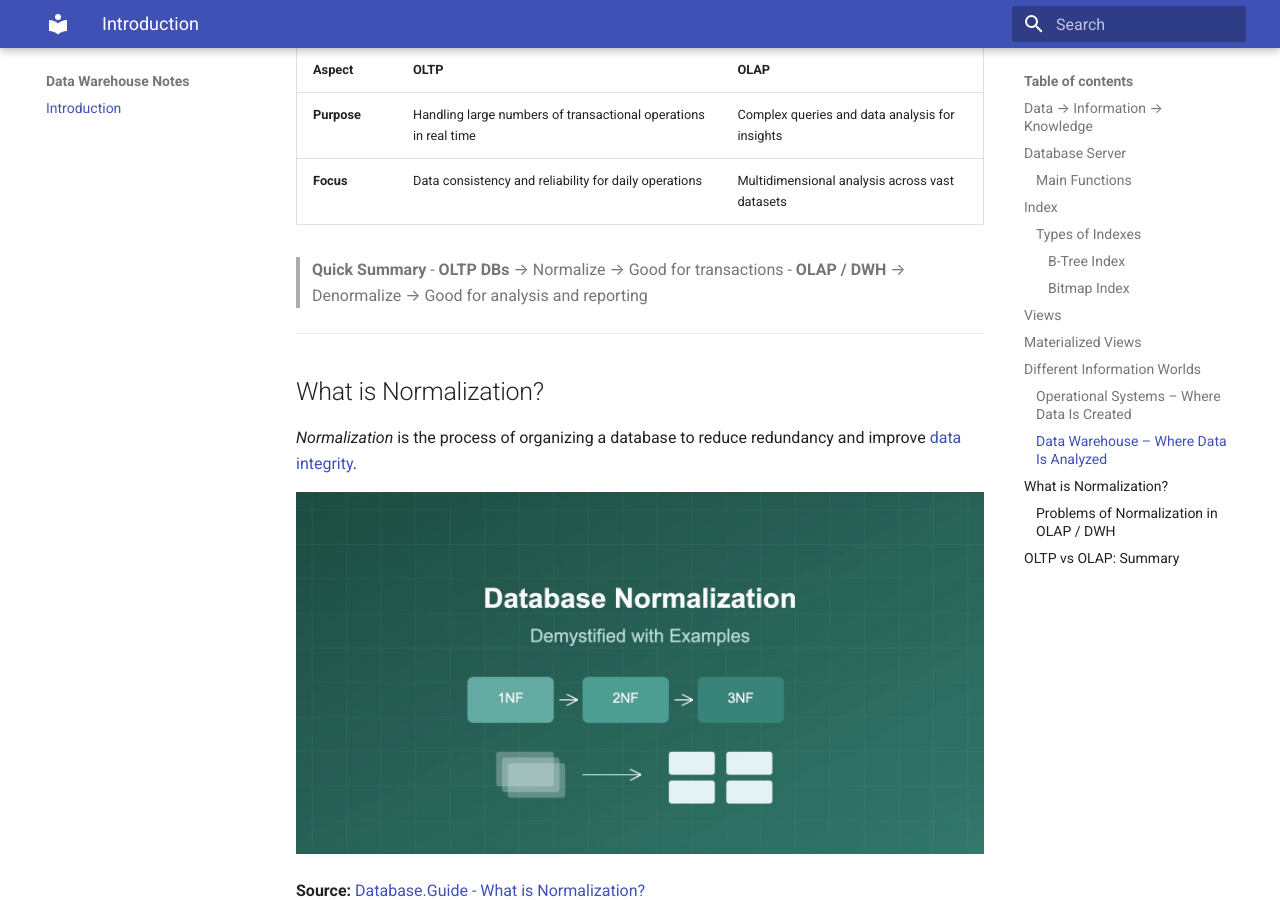
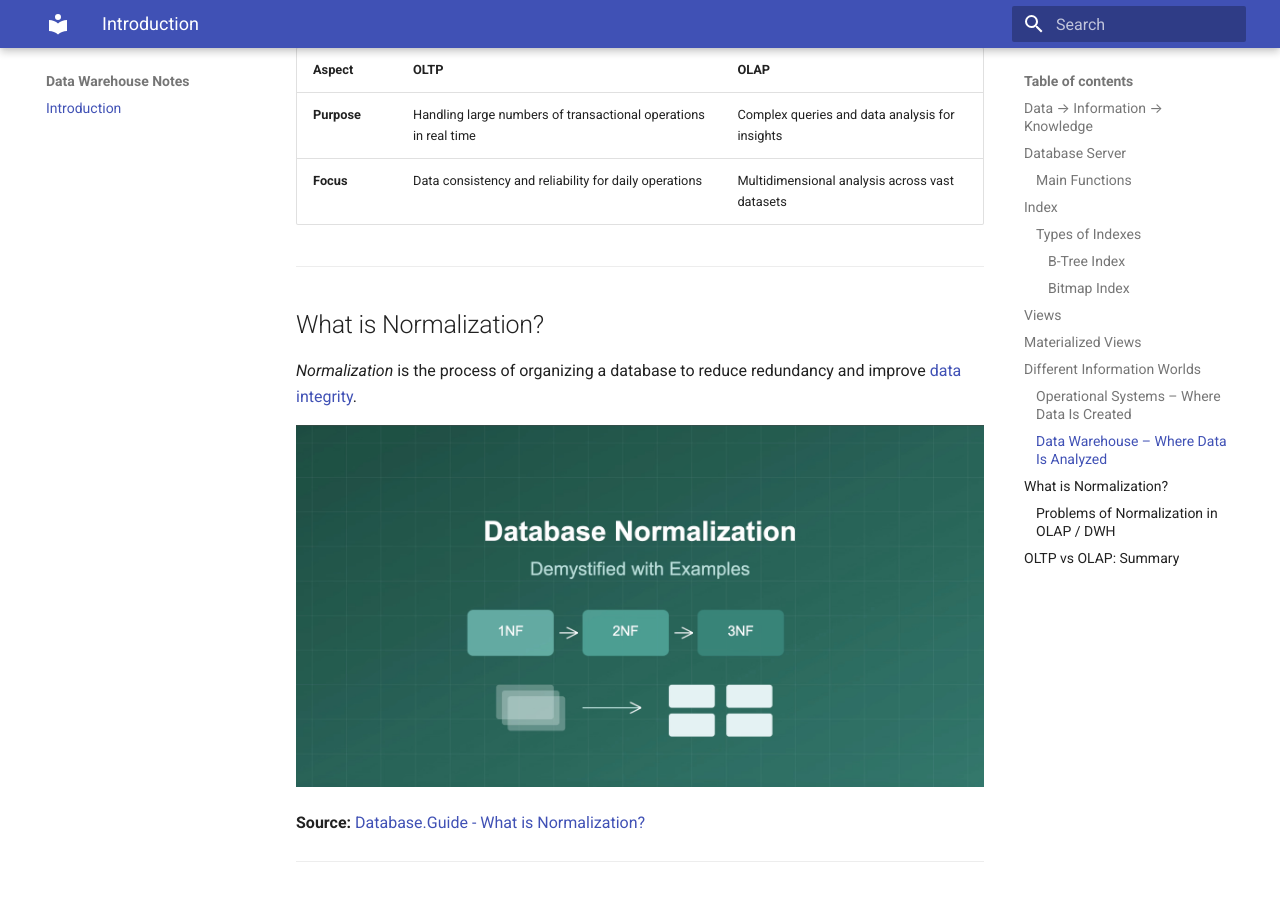
Before and after one commit to salma-nour-eldeen6/data-warehouse-study-notes, an MkDocs documentation site: the page built from docs/ch-1/1_introduction.md, in a window 1280 px wide and 900 px high, scrolled down 7026 px. Built offline with MkDocs 1.6.1 and Material for MkDocs 9.7.7, drawn with Linux system fonts in a browser that asks for light colours.

Commit message:
refactor: fix: remove inaccurate statement

```diff
--- a/docs/ch-1/1_introduction.md
+++ b/docs/ch-1/1_introduction.md
@@ -205,9 +205,7 @@ Users rarely retrieve a single row. They retrieve **patterns across many rows**,
 | **Purpose** | Handling large numbers of transactional operations in real time | Complex queries and data analysis for insights |
 | **Focus** | Data consistency and reliability for daily operations | Multidimensional analysis across vast datasets |
 
-> **Quick Summary**
-> - **OLTP DBs** → Normalize → Good for transactions
-> - **OLAP / DWH** → Denormalize → Good for analysis and reporting
+
 
 ---
 
```
